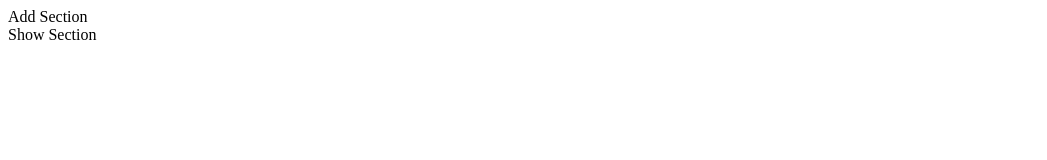
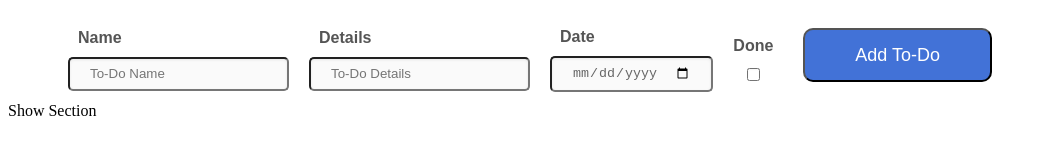
Before and after one commit to GSG-G8/Muhmd-ToDo, a plain HTML site: page index.html in a window 1280 px wide. Shown: the whole page, without its empty margins (0-1047 px from the left). Drawn offline with Linux system fonts and the light colour scheme.

Commit message:
Create the Add section and cutomize it with Css Relates #5

```diff
--- a/css/style.css
+++ b/css/style.css
@@ -0,0 +1,47 @@
+.form__div {
+  display: flex;
+  align-items: center;
+  margin-right: 100px;
+  background-color: #fff;
+  padding: 10px 50px;
+  border-radius: 10px;
+}
+
+.form__label-input-div {
+  margin: 0 10px;
+}
+.form__checkbox {
+  display: flex;
+  flex-direction: column;
+  align-items: center;
+}
+input {
+  background: #fafafa;
+  border-radius: 5px;
+  padding: 0 20px;
+  line-height: 30px;
+  color: #666;
+  box-shadow: inset 0px 1px 3px 0px rgba(0, 0, 0, 0.08);
+}
+
+label {
+  font-size: 16px;
+  color: #555;
+  display: block;
+  font-family: "Poppins", "Arial", "Helvetica Neue", sans-serif;
+  margin: 10px;
+  font-weight: 600;
+}
+
+.form__btn {
+  background: #4272d7;
+  border-radius: 10px;
+  line-height: 50px;
+  padding: 0 50px;
+  transition: all 0.4s ease;
+  cursor: pointer;
+  font-size: 18px;
+  color: #fff;
+  font-family: "Poppins", "Arial", "Helvetica Neue", sans-serif;
+  margin-left: 20px;
+}
--- a/index.html
+++ b/index.html
@@ -10,7 +10,28 @@
   <body>
     <main>
       <section class="add-section">
-        Add Section
+        <div class="form__div">
+          <div class="form__label-input-div">
+            <label for="name">Name</label>
+            <input type="text" id="addName" placeholder="To-Do Name" />
+          </div>
+          <div class="form__label-input-div">
+            <label for="details">Details</label>
+            <input type="text" id="addDetails" placeholder="To-Do Details" />
+          </div>
+          <div class="form__label-input-div">
+            <label for="date">Date</label>
+            <input type="date" id="addDate" />
+          </div>
+          <div class="form__checkbox">
+            <label for="Done">Done</label>
+            <input type="checkbox" id="todoDone" />
+          </div>
+
+          <button class="form__btn" id="addButton" type="submit">
+            Add To-Do
+          </button>
+        </div>
       </section>
       <section class="show-section">
         Show Section
```
